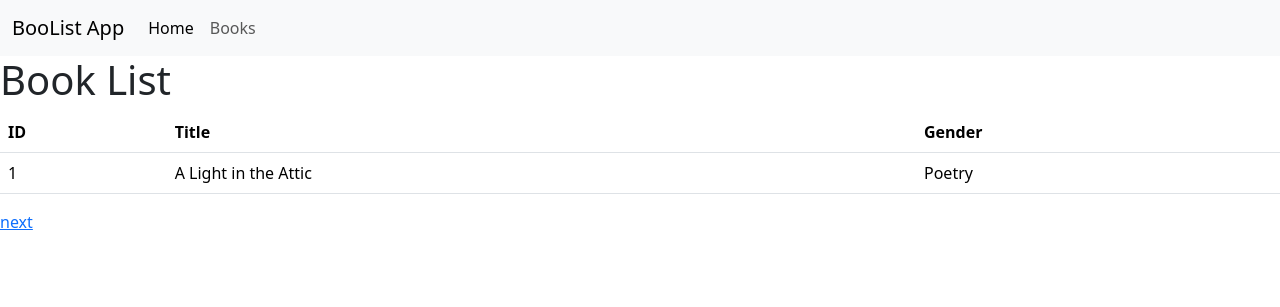
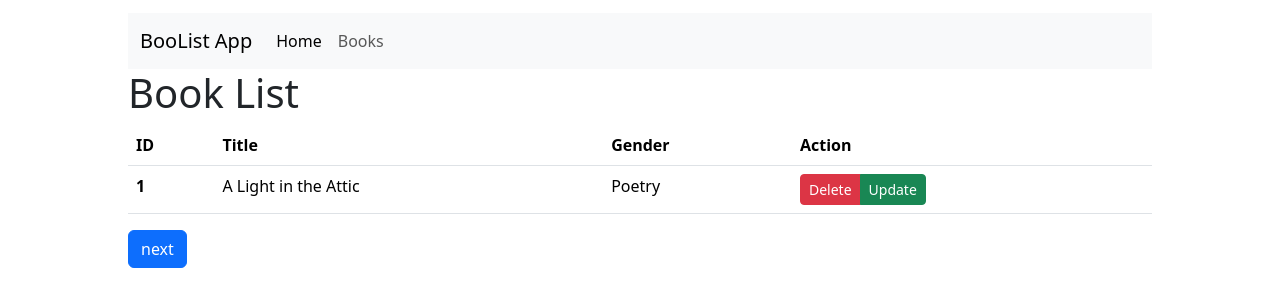
Before and after one commit to Ejtys/flask-books, a Flask app: a page that uses templates/base.html in a window 1280 px wide. Shown: the top 307 px of the page. Run offline with Flask 2, Linux system fonts and the light colour scheme; data comes from the database, SQL or seed files in the repository.

Commit message:
Add bootstrap buttons

```diff
--- a/templates/base.html
+++ b/templates/base.html
@@ -8,7 +8,7 @@
     <link href="https://cdn.jsdelivr.net/npm/bootstrap@5.3.0-alpha2/dist/css/bootstrap.min.css" rel="stylesheet" integrity="sha384-aFq/bzH65dt+w6FI2ooMVUpc+21e0SRygnTpmBvdBgSdnuTN7QbdgL+OapgHtvPp" crossorigin="anonymous">
     <title>{% block title %} {% endblock %}</title>
 </head>
-<body>
+<body style="margin:1% 10%;">
     <nav class="navbar navbar-expand-lg bg-body-tertiary">
         <div class="container-fluid">
           <a class="navbar-brand" href="#">BooList App</a>
--- a/templates/book-list.html
+++ b/templates/book-list.html
@@ -1,35 +1,40 @@
 {% extends "base.html" %}
 
-{% block title %} Books from {{p}} to {{p+l-1}} {% endblock %}
+{% block title %} Books from {{p*l-l+1}} to {{p*l}} {% endblock %}
 
 {% block content %}
     <h1>Book List</h1>
     <table class="table table-hover">
         <thead>
             <tr>
-                <th>ID</th>
-                <th>Title</th>
-                <th>Gender</th>
+                <th scope="col">ID</th>
+                <th scope="col">Title</th>
+                <th scope="col">Gender</th>
+                <th scope="col">Action</th>
             </tr>
         </thead>
         <tbody>
             {% for book in books %}
             <tr>
-                <td>{{ book.ID }}</td>
+                <th scope="row">{{ book.ID }}</th>
                 <td>{{ book.title }}</td>
                 <td>{{ book.category }}</td>
+                <td>
+                    <div class="btn-group" role="group" aria-label="Basic example">
+                        <button type="button" class="btn btn-sm btn-danger ">Delete</button>
+                        <button type="button" class="btn btn-sm btn-success ">Update</button>
+                    </div>
+                </td>
             </tr>
             {% endfor %}
         </tbody>
     </table>
 
-    <div class="pagination">
+    <div class="btn-group">
         {% if p > 1 %}
-        <a href="{{ url_for('book_list', page=p-1, limit=l) }}">previous</a>
+        <a class="btn btn-secondary" role="button" href="{{ url_for('book_list', page=p-1, limit=l) }}">previous</a>
         {% endif %}
-
-        <a href="{{ url_for('book_list', page=p+1, limit=l) }}">next</a>
-
+        <a class="btn btn-primary" role="button" href="{{ url_for('book_list', page=p+1, limit=l) }}">next</a>
     </div>
 
 {% endblock %}
```
